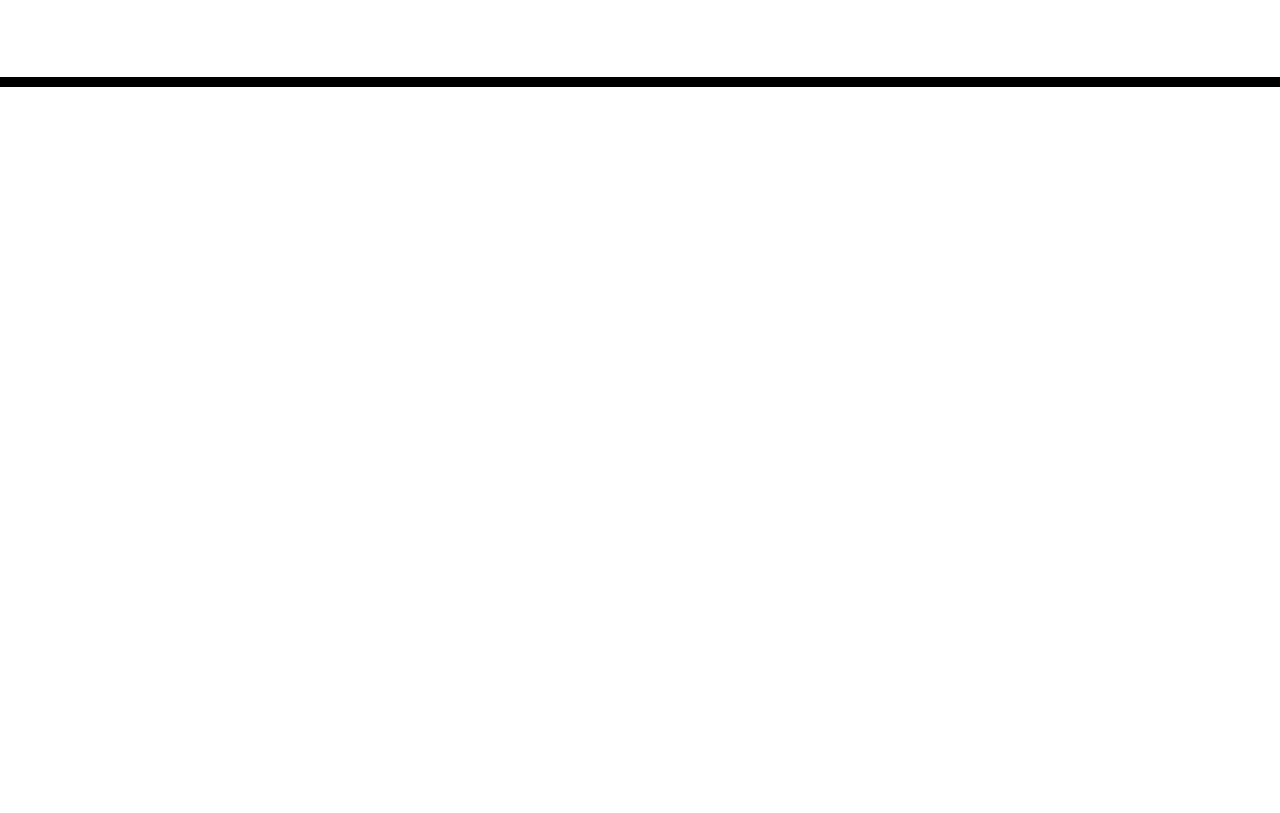
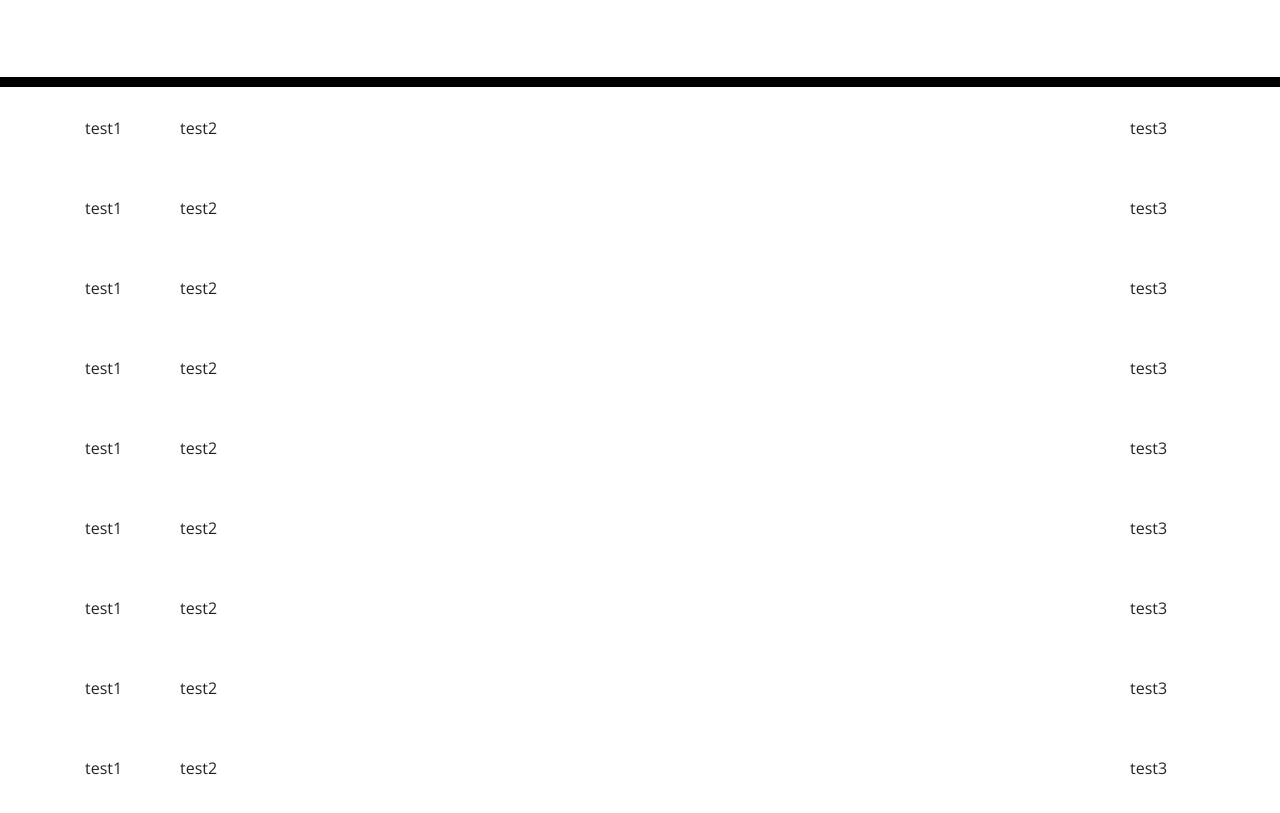
Before and after one commit to DylanShoemaker/work-day-scheduler, a plain HTML site: page index.html in a window 1280 px wide. Shown: the part 181-994 px from the top of the page. Before the commit the page ends 800 px from the top, so only its background shows below. Drawn offline with nearby package versions, Linux system fonts and the light colour scheme; files that its build step writes are made by us from their sources; a web font is replaced by a local one.

Commit message:
set up intial html layout

```diff
--- a/index.html
+++ b/index.html
@@ -4,21 +4,11 @@
     <meta charset="UTF-8" />
     <meta name="viewport" content="width=device-width, initial-scale=1.0" />
     <meta http-equiv="X-UA-Compatible" content="ie=edge" />
-    <link
-      rel="stylesheet"
-      href="https://stackpath.bootstrapcdn.com/bootstrap/4.3.1/css/bootstrap.min.css"
-    />
-    <link
-      rel="stylesheet"
-      href="https://use.fontawesome.com/releases/v5.8.1/css/all.css"
-      integrity="sha384-50oBUHEmvpQ+1lW4y57PTFmhCaXp0ML5d60M1M7uH2+nqUivzIebhndOJK28anvf"
-      crossorigin="anonymous"
-    />
-    <link
-      href="https://fonts.googleapis.com/css?family=Open+Sans&display=swap"
-      rel="stylesheet"
-    />
-    <link rel="stylesheet" href="style.css" />
+    <link rel="stylesheet" href="https://stackpath.bootstrapcdn.com/bootstrap/4.3.1/css/bootstrap.min.css" />
+    <link rel="stylesheet" href="https://use.fontawesome.com/releases/v5.8.1/css/all.css" integrity="sha384-50oBUHEmvpQ+1lW4y57PTFmhCaXp0ML5d60M1M7uH2+nqUivzIebhndOJK28anvf" crossorigin="anonymous" />
+    <link href="https://fonts.googleapis.com/css?family=Open+Sans&display=swap" rel="stylesheet"/>
+    <link rel="stylesheet" href="https://cdnjs.cloudflare.com/ajax/libs/open-iconic/1.1.1/font/css/open-iconic-bootstrap.min.css" />
+    <link rel="stylesheet" href="./assets/css/style.css" />
     <title>Work Day Scheduler</title>
   </head>
 
@@ -28,11 +18,64 @@
       <p class="lead">A simple calendar app for scheduling your work day</p>
       <p id="currentDay" class="lead"></p>
     </header>
-    <div class="container">
-      <!-- Timeblocks go here -->
-    </div>
 
-    <script src="https://code.jquery.com/jquery-3.4.1.min.js"></script>
+
+
+
+    <main class="container">
+
+          <div class="row">
+            <div class="col-1">test1</div>
+            <div class="col-10">test2</div>
+            <div class="col-1">test3</div>
+          </div>
+          <div class="row">
+            <div class="col-1">test1</div>
+            <div class="col-10">test2</div>
+            <div class="col-1">test3</div>
+          </div>
+          <div class="row">
+            <div class="col-1">test1</div>
+            <div class="col-10">test2</div>
+            <div class="col-1">test3</div>
+          </div>
+          <div class="row">
+            <div class="col-1">test1</div>
+            <div class="col-10">test2</div>
+            <div class="col-1">test3</div>
+          </div>
+          <div class="row">
+            <div class="col-1">test1</div>
+            <div class="col-10">test2</div>
+            <div class="col-1">test3</div>
+          </div>
+          <div class="row">
+            <div class="col-1">test1</div>
+            <div class="col-10">test2</div>
+            <div class="col-1">test3</div>
+          </div>
+          <div class="row">
+            <div class="col-1">test1</div>
+            <div class="col-10">test2</div>
+            <div class="col-1">test3</div>
+          </div>
+          <div class="row">
+            <div class="col-1">test1</div>
+            <div class="col-10">test2</div>
+            <div class="col-1">test3</div>
+          </div>
+          <div class="row">
+            <div class="col-1">test1</div>
+            <div class="col-10">test2</div>
+            <div class="col-1">test3</div>
+          </div>
+    </main>
+
+    <script src="https://cdnjs.cloudflare.com/ajax/libs/jquery/3.4.1/jquery.min.js"></script>
+    <script src="https://cdnjs.cloudflare.com/ajax/libs/jqueryui/1.12.1/jquery-ui.min.js"></script>
+    <script src="https://cdnjs.cloudflare.com/ajax/libs/jqueryui-touch-punch/0.2.3/jquery.ui.touch-punch.min.js"></script>
+    <script src="https://cdnjs.cloudflare.com/ajax/libs/popper.js/1.15.0/umd/popper.min.js"></script>
+    <script src="https://cdnjs.cloudflare.com/ajax/libs/twitter-bootstrap/4.3.1/js/bootstrap.min.js"></script>
     <script src="https://cdnjs.cloudflare.com/ajax/libs/moment.js/2.24.0/moment.min.js"></script>
   </body>
 </html>
```
Also changed, not shown: assets/js/script.js (added).
